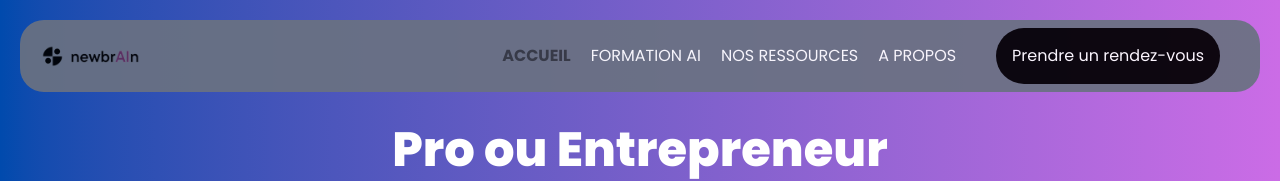
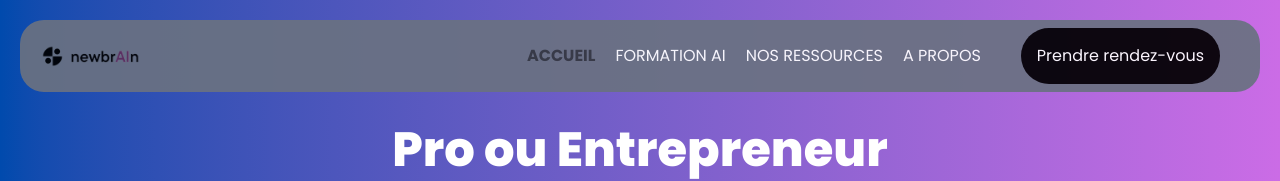
Before and after one commit to Beerus243/newbrain, a Next.js app: page / in a window 1280 px wide. Shown: the top 181 px of the page. Built offline with nearby package versions, Linux system fonts and the light colour scheme.

Commit message:
changement design header

```diff
--- a/app/components/Header.tsx
+++ b/app/components/Header.tsx
@@ -80,7 +80,7 @@ const Navigation: React.FC = () => {
             onClick={() => setMenuOpen(false)}
             className="!bg-black !rounded-4xl  !text-white !p-4 cursor-pointer !flex !items-center hover:!bg-gray-50 hover:!text-black"
           >
-            Prendre un rendez-vous
+            Prendre rendez-vous
           </Link>
         </div>
       </div>
```
